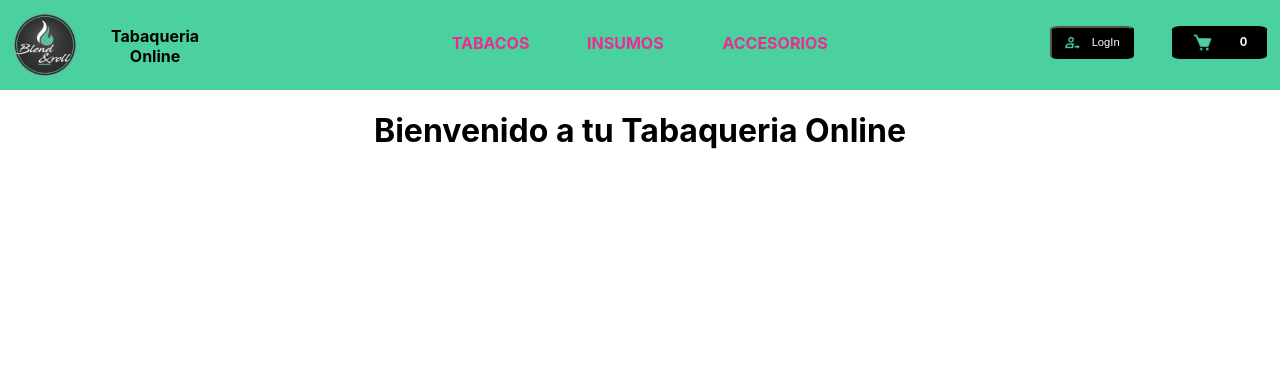
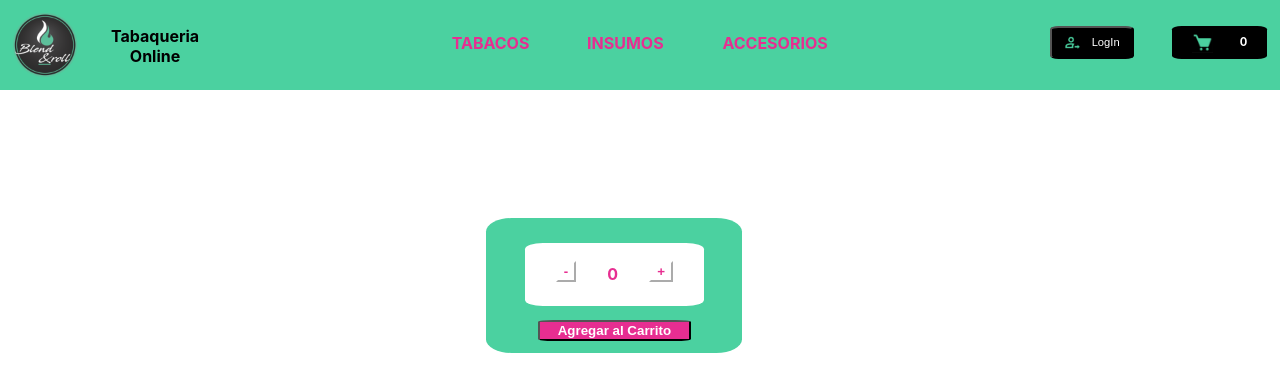
Before and after one commit to carocimini/blendandroll-app, a React (Create React App) app: page / in a window 1280 px wide. Shown: the top 392 px of the page. Built offline with nearby package versions, Linux system fonts and the light colour scheme.

Commit message:
Creación ItemCount

```diff
--- a/src/App.js
+++ b/src/App.js
@@ -2,13 +2,16 @@ import './App.css';
 import NavBar from './components/NavBar/NavBar';
 import ItemListContainer from './components/ItemListContainer/ItemListContainer';
 
+
 function App() {
+
   return (
     <div className="App">
       <NavBar />
-      <ItemListContainer greeting= {'Bienvenido a tu Tabaqueria Online'}/>
+      <ItemListContainer/>
+
     </div>
-  );
+  )
 }
 
 export default App;
--- /dev/null
+++ b/src/components/ItemCount/ItemCount.css
@@ -0,0 +1,39 @@
+.contadorBox{
+    padding-top: 2%;
+    margin-left: 38%;
+    margin-top: 10%;
+    background-color: #4BD1A0;
+    width: 20%;
+    border-radius: 10%;
+}
+.contador{
+    display: flex;
+    flex-direction: row;
+    background-color: white;
+    color: #E72E91;
+    font-weight: 700;
+    justify-content: space-evenly;
+    width: 70%;
+    height: 15%;
+    border-radius: 10%;
+    margin-bottom: 5%;
+    margin-left: 15%;
+}
+.botonCount{
+    color: #E72E91;
+    font-weight: 700;
+    background-color: white;
+    border-color: white;
+    height:100%;
+    margin-top: 10%;
+}
+.botonComprar{
+    background-color: #E72E91;
+    color: white;
+    font-weight: 700;
+    text-align: center;
+    border-radius: 10%;
+    width: 60%;
+    height: 50%;
+    margin-bottom: 5%;
+}
--- /dev/null
+++ b/src/components/ItemCount/ItemCount.js
@@ -0,0 +1,19 @@
+import React from "react"
+import './ItemCount.css'
+
+const ItemCount = ({onAdd, stock, initial, count, comprarProd}) => {
+
+    return (
+        <div className="contadorBox">
+            <div className="contador">
+            <button className="botonCount" onClick={() => {if(count>initial){onAdd ('-')}}}>-</button>
+            <h4 className="countResult">{count}</h4>
+            <button className="botonCount" onClick={() => {if(count<stock){onAdd ('+')}}}>+</button>
+            </div>
+            <button className="botonComprar" onClick={comprarProd} >Agregar al Carrito</button>
+        </div>
+    )
+
+}
+
+export default ItemCount;
--- a/src/components/ItemListContainer/ItemListContainer.js
+++ b/src/components/ItemListContainer/ItemListContainer.js
@@ -1,10 +1,25 @@
+import React, {useState} from "react"
+import ItemCount from "../ItemCount/ItemCount"
 const ItemListContainer = (props) => {
-    console.log(props.greeting)
-    return(
-        <h1>{props.greeting}</h1>
-    )
-
-
+    const [count, setCount] = useState(0);
+    const onAdd = (condition) => {
+        if(condition === '-'){
+            setCount(count-1)
+        }
+        if(condition === '+'){
+            setCount(count+1)
+        }
+    };
+    const stock = 10;
+    const initial = 0;
+    const comprarProd = () => {
+        console.log(`se agregaron ${count} productos`)
+    }
+    return (
+        <div>
+            <ItemCount onAdd={onAdd} stock={stock} initial={initial} count={count} comprarProd={comprarProd}/>
+        </div>
+    );
 }
 
-export default ItemListContainer
+export default ItemListContainer;
--- a/src/components/NavBar/NavBar.js
+++ b/src/components/NavBar/NavBar.js
@@ -24,4 +24,4 @@ const NavBar = () => {
 
 }
 
-export default NavBar
+export default NavBar;
```
